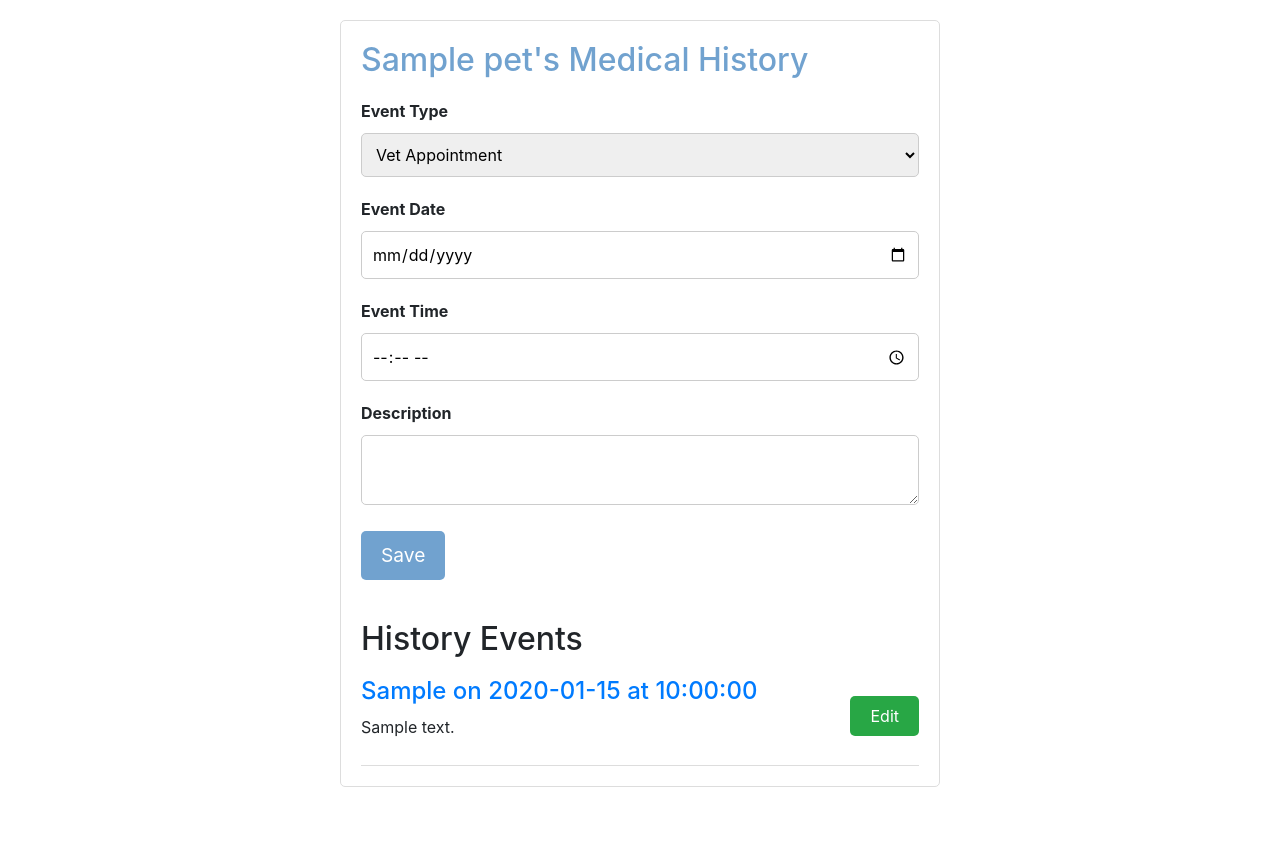
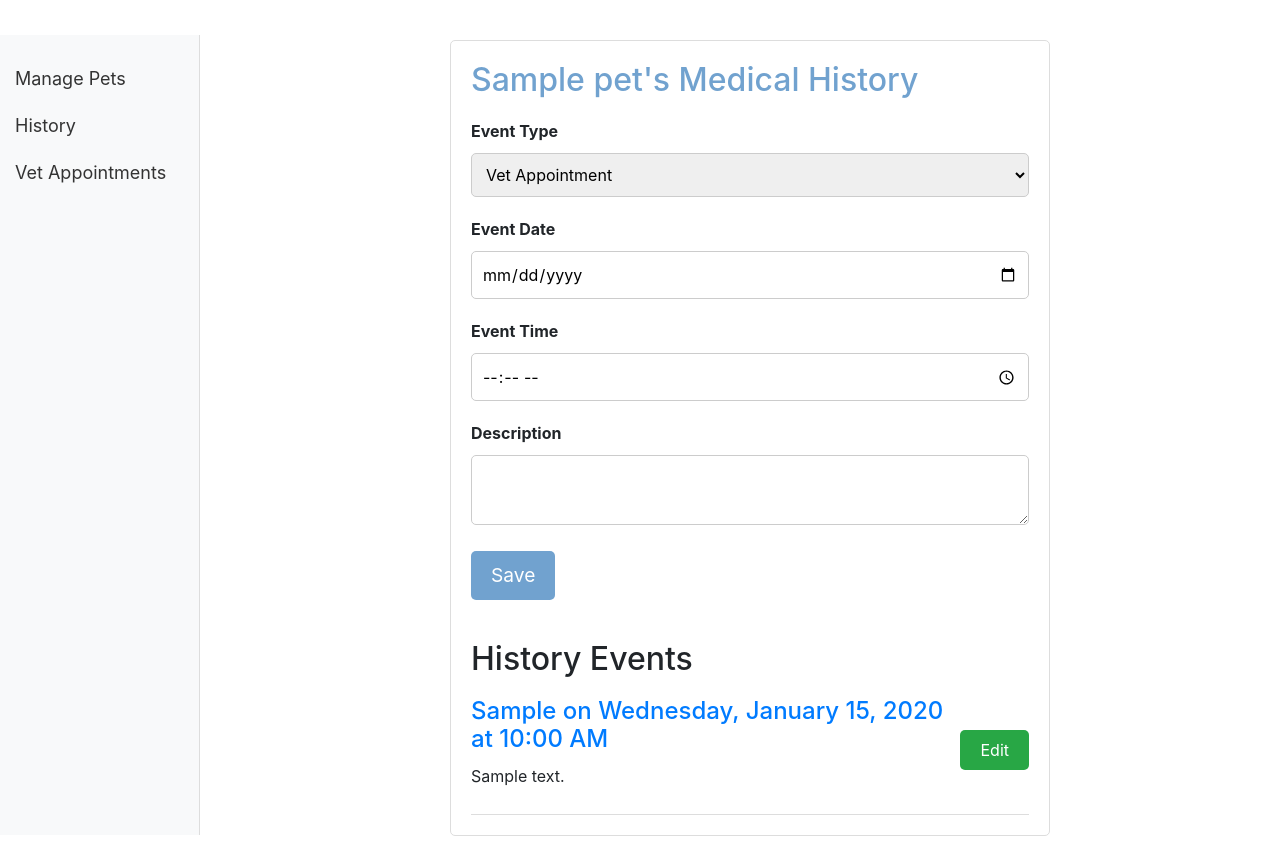
Before and after one commit to ageorgoulakis/PawsPlan, a Flask app: page /pet/1/history in a window 1280 px wide. Shown: the part 115-971 px from the top of the page. Before the commit the page ends 902 px from the top, so only its background shows below. Run offline with Flask 3, Linux system fonts and the light colour scheme; a user stored in the database is signed in; tables that the repository leaves empty hold one stand-in row (values such as "Sample post"); some libraries are stand-ins or nearby versions.

Commit message:
Update history.html

```diff
--- a/app/templates/history.html
+++ b/app/templates/history.html
@@ -1,4 +1,3 @@
-<!-- history.html -->
 {% extends "base.html" %}
 {% block title %}{{ pet.name }}'s History{% endblock %}
 {% block hideable_navbar %}
@@ -10,8 +9,31 @@
 {% endblock %}
 {% block content %}
 <style>
+    .left-navbar {
+        width: 200px;
+        height: 100%;
+        position: fixed;
+        top: 150px;
+        left: 0;
+        background-color: #f8f9fa;
+        padding-top: 20px;
+        border-right: 1px solid #ddd;
+    }
+    .left-navbar a {
+        padding: 10px 15px;
+        text-decoration: none;
+        font-size: 18px;
+        color: #333;
+        display: block;
+    }
+    .left-navbar a:hover {
+        background-color: #ddd;
+        color: black;
+    }
     .main-content {
+        margin-left: 220px;
         padding: 20px;
+        margin-top: 20px;
     }
     .history-container {
         max-width: 600px;
@@ -82,6 +104,12 @@
     }
 </style>
 
+<div class="left-navbar">
+    <a href="{{ url_for('main.manage_pets') }}">Manage Pets</a>
+    <a href="{{ url_for('main.history_page') }}">History</a>
+    <a href="{{ url_for('main.appointments') }}">Vet Appointments</a>
+</div>
+
 <div class="main-content">
     <div class="history-container">
         <h1>{{ pet.name }}'s Medical History</h1>
@@ -107,7 +135,7 @@
             {% for event in history_events %}
                 <div class="history-event">
                     <div>
-                        <h4>{{ event.event_type }} on {{ event.event_date }} at {{ event.event_time }}</h4>
+                        <h4>{{ event.event_type }} on {{ event.formatted_date }} at {{ event.formatted_time }}</h4>
                         <p>{{ event.description }}</p>
                     </div>
                     <div>
```
